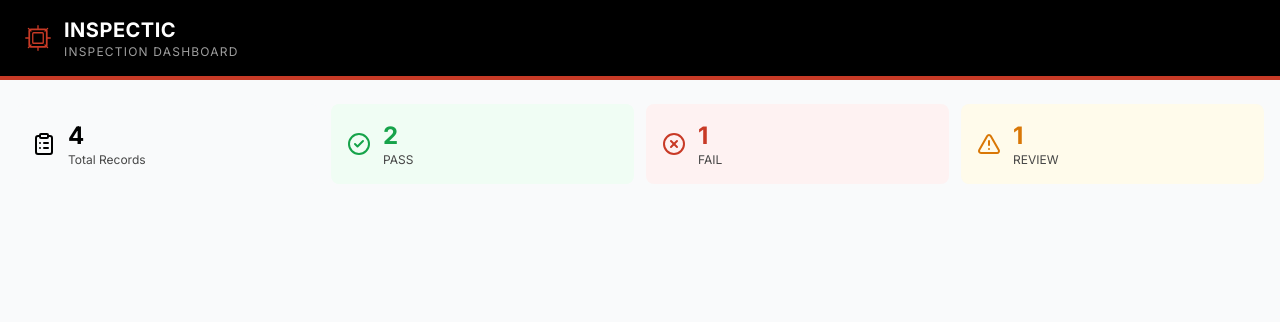
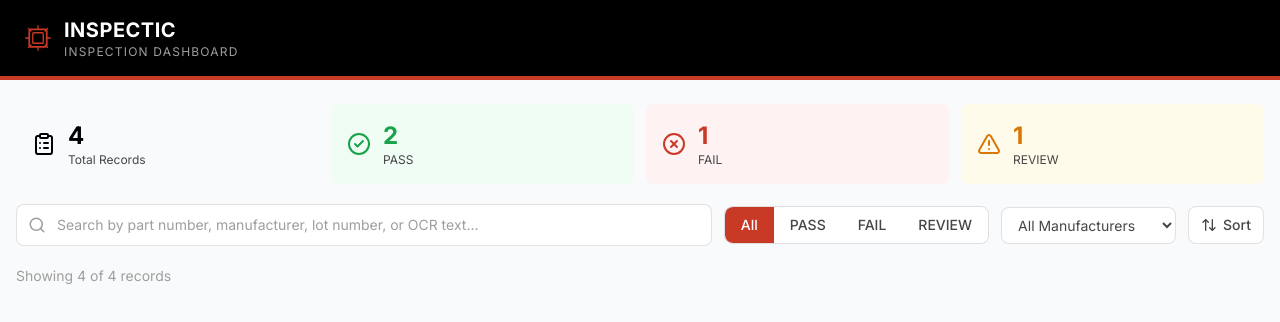
Before and after one commit to Ejcpunzalan/inspect-ic, a React (Vite) app: page / in a window 1280 px wide. Shown: the top 322 px of the page. Built offline with nearby package versions, Linux system fonts and the light colour scheme.

Commit message:
implemented search and filter functionality with SearchBar and FilterBar components

```diff
--- a/src/App.tsx
+++ b/src/App.tsx
@@ -1,26 +1,69 @@
-import { useMemo } from 'react'
+import { useState, useMemo } from 'react'
 import inspectionData from './data/inspectionData.json'
 import type { InspectionRecord } from './types'
-import { getStats } from './utils/filterSort'
+import {
+  getStats,
+  getUniqueManufacturers,
+  filterBySearch,
+  filterByStatus,
+  filterByManufacturer,
+  sortByConfidence,
+} from './utils/filterSort'
 import Header from './components/Header'
 import StatsBar from './components/StatsBar'
+import SearchBar from './components/SearchBar'
+import FilterBar from './components/FilterBar'
+import SortControl from './components/SortControl'
 
 const data = inspectionData as InspectionRecord[]
 
 function App() {
-  const stats = useMemo(() => getStats(data), [])
+  const [searchTerm, setSearchTerm] = useState('')
+  const [statusFilter, setStatusFilter] = useState<'ALL' | 'PASS' | 'FAIL' | 'REVIEW'>('ALL')
+  const [manufacturerFilter, setManufacturerFilter] = useState('ALL')
+  const [sortOrder, setSortOrder] = useState<'none' | 'asc' | 'desc'>('none')
+
+  const filteredData = useMemo(() => {
+    let result = data
+    result = filterBySearch(result, searchTerm)
+    result = filterByStatus(result, statusFilter)
+    result = filterByManufacturer(result, manufacturerFilter)
+    result = sortByConfidence(result, sortOrder)
+    return result
+  }, [searchTerm, statusFilter, manufacturerFilter, sortOrder])
+
+  const stats = useMemo(() => getStats(filteredData), [filteredData])
+  const manufacturers = useMemo(() => getUniqueManufacturers(data), [])
 
   return (
     <div className="min-h-screen bg-gray-50">
       <Header />
 
-      <main className="mx-auto max-w-7xl space-y-6 px-4 py-6">
+      <main className="mx-auto max-w-7xl space-y-5 px-4 py-6">
         <StatsBar
           total={stats.total}
           passCount={stats.passCount}
           failCount={stats.failCount}
           reviewCount={stats.reviewCount}
         />
+
+        <div className="flex flex-wrap items-center gap-3">
+          <div className="flex-1 min-w-[260px]">
+            <SearchBar value={searchTerm} onChange={setSearchTerm} />
+          </div>
+          <FilterBar
+            statusValue={statusFilter}
+            onStatusChange={setStatusFilter}
+            manufacturerValue={manufacturerFilter}
+            onManufacturerChange={setManufacturerFilter}
+            manufacturers={manufacturers}
+          />
+          <SortControl value={sortOrder} onChange={setSortOrder} />
+        </div>
+
+        <p className="text-sm text-secondary-muted">
+          Showing {filteredData.length} of {data.length} records
+        </p>
       </main>
     </div>
   )
--- /dev/null
+++ b/src/components/FilterBar.tsx
@@ -0,0 +1,57 @@
+interface FilterBarProps {
+  statusValue: 'ALL' | 'PASS' | 'FAIL' | 'REVIEW'
+  onStatusChange: (value: 'ALL' | 'PASS' | 'FAIL' | 'REVIEW') => void
+  manufacturerValue: string
+  onManufacturerChange: (value: string) => void
+  manufacturers: string[]
+}
+
+const statusOptions: { label: string; value: 'ALL' | 'PASS' | 'FAIL' | 'REVIEW' }[] = [
+  { label: 'All', value: 'ALL' },
+  { label: 'PASS', value: 'PASS' },
+  { label: 'FAIL', value: 'FAIL' },
+  { label: 'REVIEW', value: 'REVIEW' },
+]
+
+export default function FilterBar({
+  statusValue,
+  onStatusChange,
+  manufacturerValue,
+  onManufacturerChange,
+  manufacturers,
+}: FilterBarProps) {
+  return (
+    <div className="flex flex-wrap items-center gap-3">
+      <div className="flex rounded-lg border border-secondary-muted/30 overflow-hidden">
+        {statusOptions.map((opt) => (
+          <button
+            key={opt.value}
+            onClick={() => onStatusChange(opt.value)}
+            className={`px-4 py-2 text-sm font-medium transition-colors ${
+              statusValue === opt.value
+                ? 'bg-primary-red text-white'
+                : 'bg-white text-secondary hover:bg-gray-50'
+            } ${opt.value === 'ALL' ? 'rounded-l-lg' : ''} ${
+              opt.value === 'REVIEW' ? 'rounded-r-lg' : ''
+            }`}
+          >
+            {opt.label}
+          </button>
+        ))}
+      </div>
+
+      <select
+        value={manufacturerValue}
+        onChange={(e) => onManufacturerChange(e.target.value)}
+        className="rounded-lg border border-secondary-muted/30 bg-white px-3 py-2 text-sm text-secondary outline-none focus:border-primary-red focus:ring-1 focus:ring-primary-red"
+      >
+        <option value="ALL">All Manufacturers</option>
+        {manufacturers.map((mfr) => (
+          <option key={mfr} value={mfr}>
+            {mfr}
+          </option>
+        ))}
+      </select>
+    </div>
+  )
+}
--- /dev/null
+++ b/src/components/SearchBar.tsx
@@ -0,0 +1,29 @@
+import { Search, X } from 'lucide-react'
+
+interface SearchBarProps {
+  value: string
+  onChange: (value: string) => void
+}
+
+export default function SearchBar({ value, onChange }: SearchBarProps) {
+  return (
+    <div className="relative">
+      <Search size={18} className="absolute left-3 top-1/2 -translate-y-1/2 text-secondary-muted" />
+      <input
+        type="text"
+        value={value}
+        onChange={(e) => onChange(e.target.value)}
+        placeholder="Search by part number, manufacturer, lot number, or OCR text..."
+        className="w-full rounded-lg border border-secondary-muted/30 bg-white py-2.5 pl-10 pr-10 text-sm text-primary-black outline-none placeholder:text-secondary-muted focus:border-primary-red focus:ring-1 focus:ring-primary-red"
+      />
+      {value && (
+        <button
+          onClick={() => onChange('')}
+          className="absolute right-3 top-1/2 -translate-y-1/2 text-secondary-muted hover:text-primary-black"
+        >
+          <X size={18} />
+        </button>
+      )}
+    </div>
+  )
+}
--- /dev/null
+++ b/src/components/SortControl.tsx
@@ -0,0 +1,40 @@
+import { ArrowUpDown, ArrowUp, ArrowDown } from 'lucide-react'
+
+interface SortControlProps {
+  value: 'none' | 'asc' | 'desc'
+  onChange: (value: 'none' | 'asc' | 'desc') => void
+}
+
+const next: Record<string, 'none' | 'asc' | 'desc'> = {
+  none: 'desc',
+  desc: 'asc',
+  asc: 'none',
+}
+
+const icons: Record<string, React.ReactNode> = {
+  none: <ArrowUpDown size={16} />,
+  desc: <ArrowDown size={16} />,
+  asc: <ArrowUp size={16} />,
+}
+
+const labels: Record<string, string> = {
+  none: 'Sort',
+  desc: 'Highest',
+  asc: 'Lowest',
+}
+
+export default function SortControl({ value, onChange }: SortControlProps) {
+  return (
+    <button
+      onClick={() => onChange(next[value])}
+      className={`flex items-center gap-1.5 rounded-lg border px-3 py-2 text-sm transition-colors ${
+        value === 'none'
+          ? 'border-secondary-muted/30 bg-white text-secondary hover:bg-gray-50'
+          : 'border-primary-red/30 bg-red-50 text-primary-red'
+      }`}
+    >
+      {icons[value]}
+      <span className="font-medium">{labels[value]}</span>
+    </button>
+  )
+}
```
